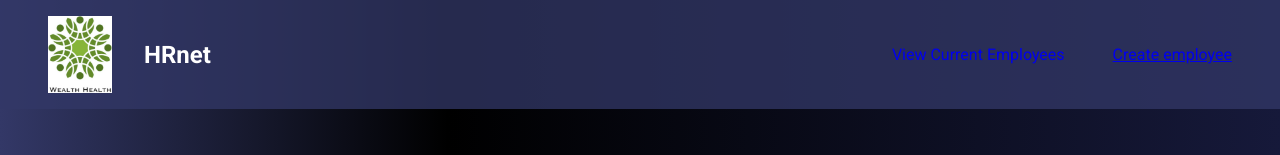
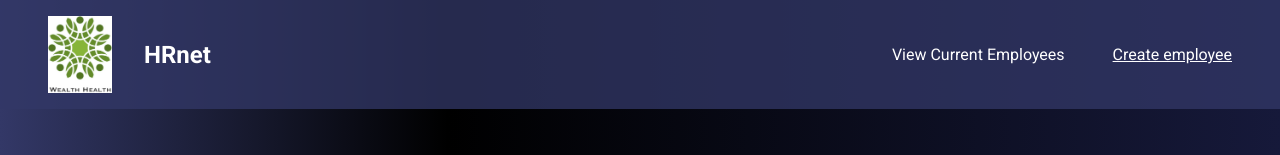
Before and after one commit to a-c-morel/HRnet, a React (Create React App) app: page / in a window 1280 px wide. Shown: the top 155 px of the page. Built offline with nearby package versions, Linux system fonts and the light colour scheme.

Commit message:
styles: logo resized and links color fixed

```diff
--- a/package.json
+++ b/package.json
@@ -2,6 +2,7 @@
   "name": "moreladeline_14_hrnet",
   "version": "0.1.0",
   "private": true,
+  "homepage": "/",
   "dependencies": {
     "@emotion/react": "^11.10.5",
     "@emotion/styled": "^11.10.5",
--- a/src/components/Header.jsx
+++ b/src/components/Header.jsx
@@ -1,5 +1,5 @@
 import { NavLink } from 'react-router-dom'
-import logo from '../assets/logo.png'
+import logo from '../assets/logo-resized-150px.png'
 
 function Header() {
     return (
--- a/src/index.css
+++ b/src/index.css
@@ -14,9 +14,10 @@ body {
 }
 a {
     text-decoration: none;
+    color: white
 }
 a:visited {
-    color: inherit
+    color: white
 }
 
 /*Header*/
@@ -50,7 +51,7 @@ nav {
 }
 .hrnet-identity__logo {
     width: 4rem;
-    height: auto;
+    height: 4,82rem;
 }
 .hrnet-identity__app-name {
     font-weight: bold;
```
Also changed, not shown: src/assets/logo-resized-150px.png (added), 1 other file (tests, documents, lock files or other folders).
